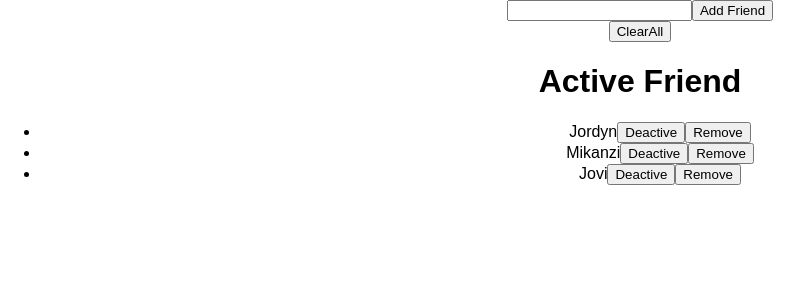
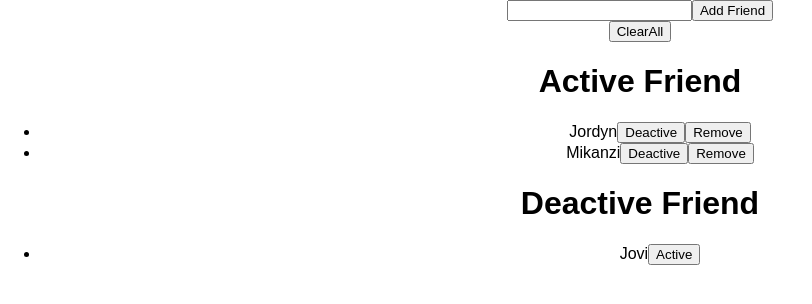
Before and after one commit to menomanabdulla/react-chat-statistics, a React (Create React App) app: page / in a window 1280 px wide. Shown: the top 304 px of the page, without its empty margins (0-812 px from the left). Built offline with nearby package versions, Linux system fonts and the light colour scheme.

Commit message:
complete chat statistics app have some issue on styling

```diff
--- a/src/component/App.js
+++ b/src/component/App.js
@@ -22,21 +22,21 @@ function ActiveFrndComp(props){
 }
 
 function DeactiveFrndComp(props){
- /* return(
+  return(
     <div>
          <h1>Deactive Friend</h1>
         <ul>
           {
-            props.deactiveList.map((name,key) =>(
+            props.deactiveList.map((friend,key) =>(
               <li key={key}>
-                <span>{name}</span>
-                <button onClick={()=>props.activeFriend(name)}>Active</button>
+                <span>{friend.name}</span>
+                <button onClick={()=>props.activeFriend(friend.name)}>Active</button>
               </li>
             ))
           }
         </ul>
     </div>
-  )*/
+  )
 }
 
 class App extends Component {
@@ -54,7 +54,7 @@ class App extends Component {
        },
        {
          name: 'Jovi',
-         active: true
+         active: false
        }
       ],
       inputValue: ''
@@ -62,9 +62,8 @@ class App extends Component {
     this.inputHandeler = this.inputHandeler.bind(this)
     this.submitHandeler = this.submitHandeler.bind(this)
     this.removeHandler = this.removeHandler.bind(this)
-    this.deactiveHandeler = this.deactiveHandeler.bind(this)
-    this.activeHandeler = this.activeHandeler.bind(this)
     this.clearAllHandeler = this.clearAllHandeler.bind(this)
+    this.toggleHandeler = this.toggleHandeler.bind(this)
   }
 
   inputHandeler(e){
@@ -103,6 +102,22 @@ class App extends Component {
 
     })
   }
+
+  toggleHandeler(name){
+    this.setState(currentState => {
+      const friend = currentState.friends.find((friend)=> friend.name === name)
+      console.log(friend)
+      console.log(currentState.friends.filter((friend)=> friend.name !== name))
+      return{
+        friends: currentState.friends.filter((friend)=> friend.name !== name)
+          .concat({
+            name,
+            active: !friend.active
+          })
+      }
+    })
+  }
+
   removeHandler(name){
     this.setState({
       ...this.state,
@@ -126,10 +141,12 @@ class App extends Component {
           </form>
           <button onClick={this.clearAllHandeler}>ClearAll</button>
           <div>
-              <ActiveFrndComp activeList = {this.state.friends}
+              <ActiveFrndComp activeList = {this.state.friends.filter((friend)=> friend.active === true)}
                 removeFriend = {this.removeHandler}
-                deactiveFriend = {this.deactiveHandeler}
+                deactiveFriend = {this.toggleHandeler}
               />
+              <DeactiveFrndComp deactiveList = {this.state.friends.filter((friend)=> friend.active === false)}
+                activeFriend = {this.toggleHandeler} />
 
           </div>
         </div>
@@ -138,12 +155,4 @@ class App extends Component {
   }
 }
 
-/*<DeactiveFrndComp deactiveList = {this.state.deactiveFrnd}
-                activeFriend = {this.activeHandeler} />*/
-
-
-
-
-
-
 export default App;
```
